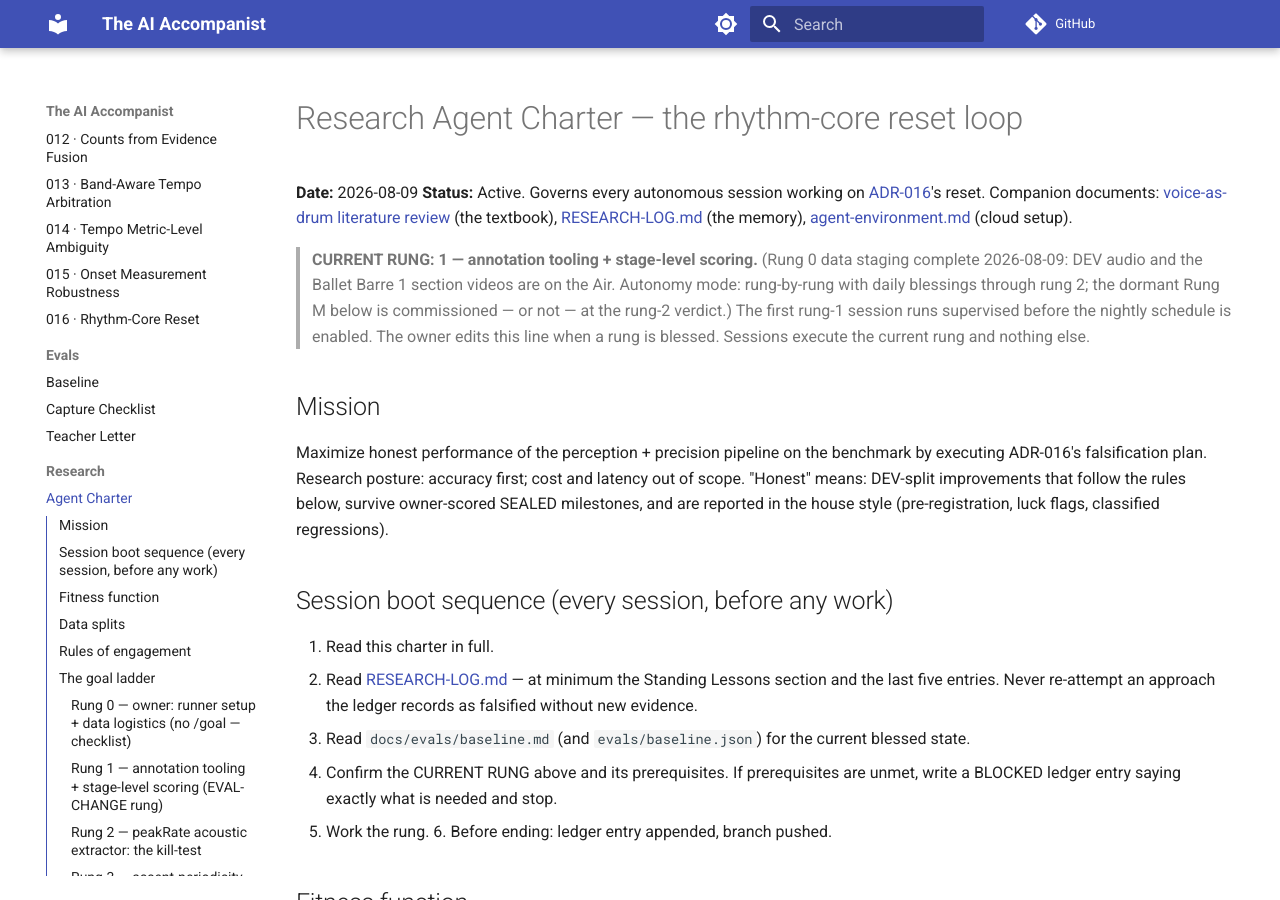
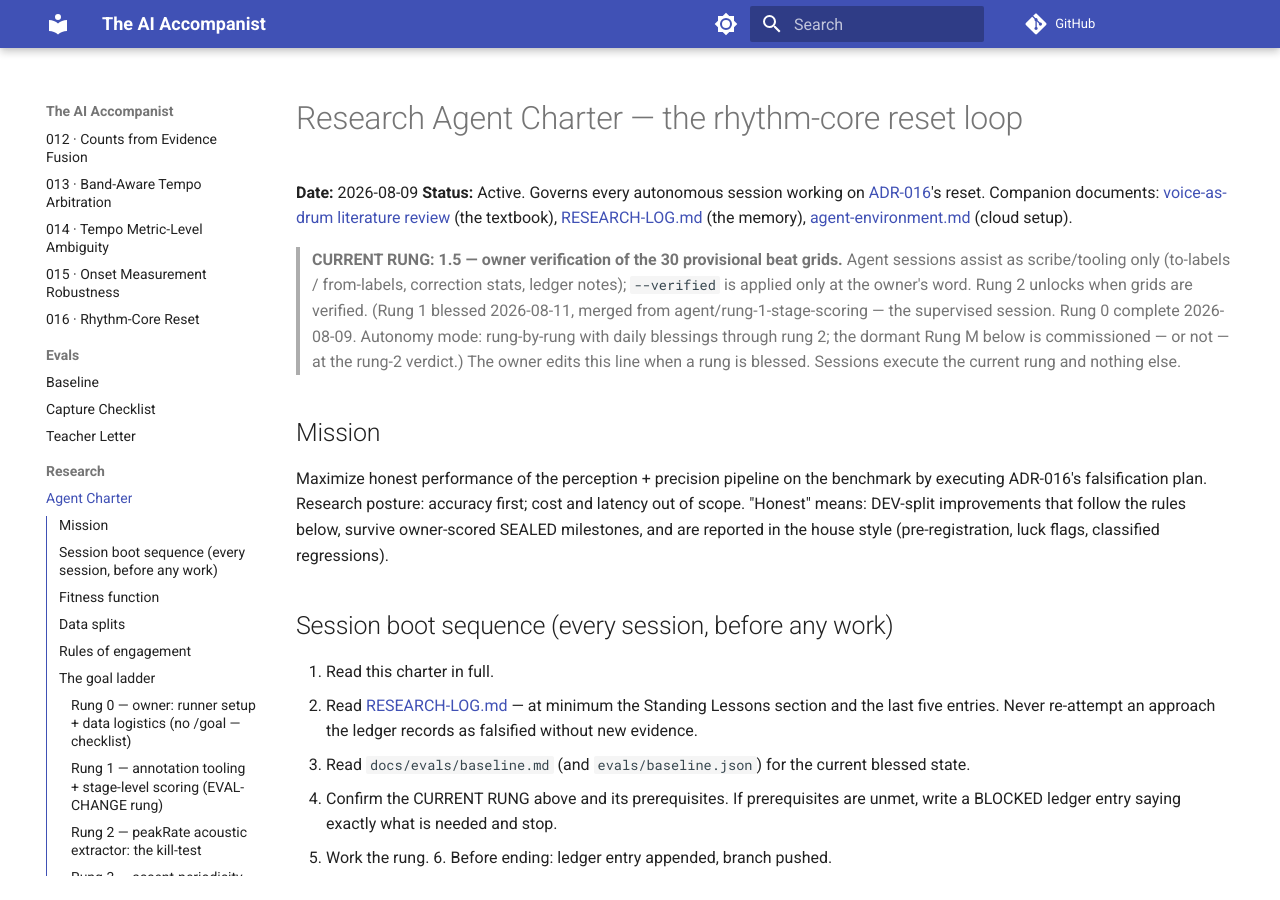
Before and after one commit to ben-juodvalkis/musical-perception, an MkDocs documentation site: the page built from docs/research/agent-charter.md, in a window 1280 px wide and 900 px high. Built offline with MkDocs 1.6.1 and Material for MkDocs 9.7.7, drawn with Linux system fonts in a browser that asks for light colours; comment, search, counter and statistics services are not loaded.

Commit message:
blessing bookkeeping: rung 1 BLESSED, CURRENT RUNG -> 1.5 (owner grid verification)
Co-Authored-By: Claude Fable 5 <noreply@anthropic.com>

```diff
--- a/docs/research/agent-charter.md
+++ b/docs/research/agent-charter.md
@@ -7,12 +7,14 @@
 [RESEARCH-LOG.md](RESEARCH-LOG.md) (the memory),
 [agent-environment.md](agent-environment.md) (cloud setup).
 
-> **CURRENT RUNG: 1 — annotation tooling + stage-level scoring.**
-> (Rung 0 data staging complete 2026-08-09: DEV audio and the Ballet
-> Barre 1 section videos are on the Air. Autonomy mode: rung-by-rung with
-> daily blessings through rung 2; the dormant Rung M below is
-> commissioned — or not — at the rung-2 verdict.) The first rung-1
-> session runs supervised before the nightly schedule is enabled. The
+> **CURRENT RUNG: 1.5 — owner verification of the 30 provisional beat
+> grids.** Agent sessions assist as scribe/tooling only (to-labels /
+> from-labels, correction stats, ledger notes); `--verified` is applied
+> only at the owner's word. Rung 2 unlocks when grids are verified.
+> (Rung 1 blessed 2026-08-11, merged from agent/rung-1-stage-scoring —
+> the supervised session. Rung 0 complete 2026-08-09. Autonomy mode:
+> rung-by-rung with daily blessings through rung 2; the dormant Rung M
+> below is commissioned — or not — at the rung-2 verdict.) The
 > owner edits this line when a rung is blessed. Sessions execute the
 > current rung and nothing else.
 
```
Also changed, not shown: docs/research/RESEARCH-LOG.md (+2 -2 lines).
